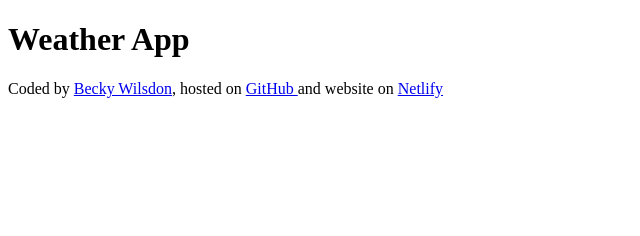
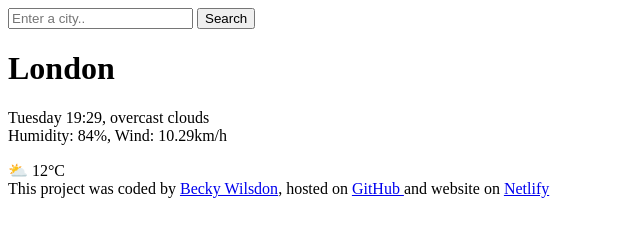
Before and after one commit to Wilcca12/WeatherApp, a plain HTML site: page index.html in a window 1280 px wide. Shown: the whole page, without its empty margins (0-640 px from the left). Drawn offline with Linux system fonts and the light colour scheme.

Commit message:
added the HTML

```diff
--- a/index.html
+++ b/index.html
@@ -6,9 +6,25 @@
     <title>Becky Weather</title>
   </head>
   <body>
-    <h1>Weather App</h1>
+    <header>
+      <form>
+        <input type="search" placeholder="Enter a city.." required />
+        <input type="submit" value="Search" />
+      </form>
+    </header>
+    <main>
+      <div>
+        <h1>London</h1>
+        <p>
+          Tuesday 19:29, overcast clouds
+          <br />
+          Humidity: 84%, Wind: 10.29km/h
+        </p>
+      </div>
+      <div>⛅ 12°C</div>
+    </main>
     <footer>
-      Coded by
+      This project was coded by
       <a href="https://github.com/Wilcca12" target="_blank">Becky Wilsdon</a>,
       hosted on
       <a href="https://github.com/Wilcca12/WeatherApp" target="_blank">
```
